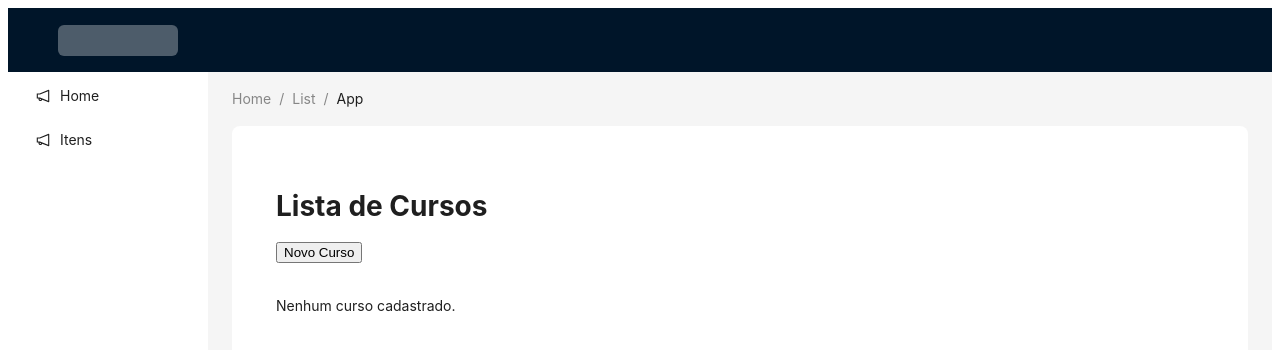
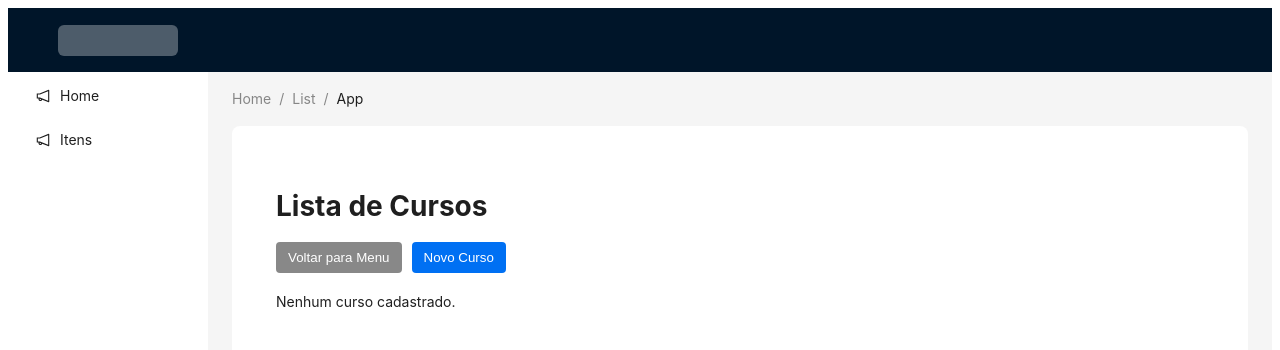
Before and after one commit to Fabrica-Unisales/pie-manager-front, a Next.js app: page /controleCursosTurmas/cursos in a window 1280 px wide. Shown: the top 350 px of the page. Built offline with nearby package versions, Linux system fonts and the light colour scheme; what @ant-design/nextjs-registry would draw is missing.

Commit message:
ADICIONANDO O BOTÃO DE VOLTAR QUE ESQUECI

```diff
--- a/src/app/(auth)/controleCursosTurmas/cursos/page.js
+++ b/src/app/(auth)/controleCursosTurmas/cursos/page.js
@@ -18,20 +18,48 @@ export default function ListaCursos() {
   };
 
   const handleExcluir = (id) => {
+    const confirmar = confirm('Tem certeza que deseja excluir este curso?');
+    if (confirmar) {
       excluirCurso(id);
       const cursosAtualizados = listarCursos();
       setCursos(cursosAtualizados);
+    }
   };
 
   return (
     <div style={{ padding: '20px' }}>
       <h1>Lista de Cursos</h1>
+
+      <div style={{ marginBottom: '20px' }}>
+        <button
+          onClick={() => router.push('/controleCursosTurmas')}
+          style={{
+            marginRight: '10px',
+            padding: '8px 12px',
+            backgroundColor: '#888',
+            color: '#fff',
+            border: 'none',
+            borderRadius: '4px',
+            cursor: 'pointer',
+          }}
+        >
+          Voltar para Menu
+        </button>
+
         <button
           onClick={() => router.push('/controleCursosTurmas/cursos/new')}
-        style={{ marginBottom: '20px' }}
+          style={{
+            padding: '8px 12px',
+            backgroundColor: '#0070f3',
+            color: '#fff',
+            border: 'none',
+            borderRadius: '4px',
+            cursor: 'pointer',
+          }}
         >
           Novo Curso
         </button>
+      </div>
 
       {cursos.length === 0 ? (
         <p>Nenhum curso cadastrado.</p>
@@ -66,7 +94,12 @@ export default function ListaCursos() {
                   {curso.status === 'ativo' ? 'Ativo' : 'Inativo'}
                 </td>
                 <td style={tdStyle}>
-                  <button onClick={() => handleEditar(curso.id)}>Editar</button>{' '}
+                  <button
+                    onClick={() => handleEditar(curso.id)}
+                    style={{ marginRight: '8px' }}
+                  >
+                    Editar
+                  </button>
                   <button onClick={() => handleExcluir(curso.id)}>Excluir</button>
                 </td>
               </tr>
```
Also changed, not shown: src/app/(auth)/controleCursosTurmas/turmas/page.js (+31 -9 lines). Lines whose indentation alone changed are shown as unchanged.
